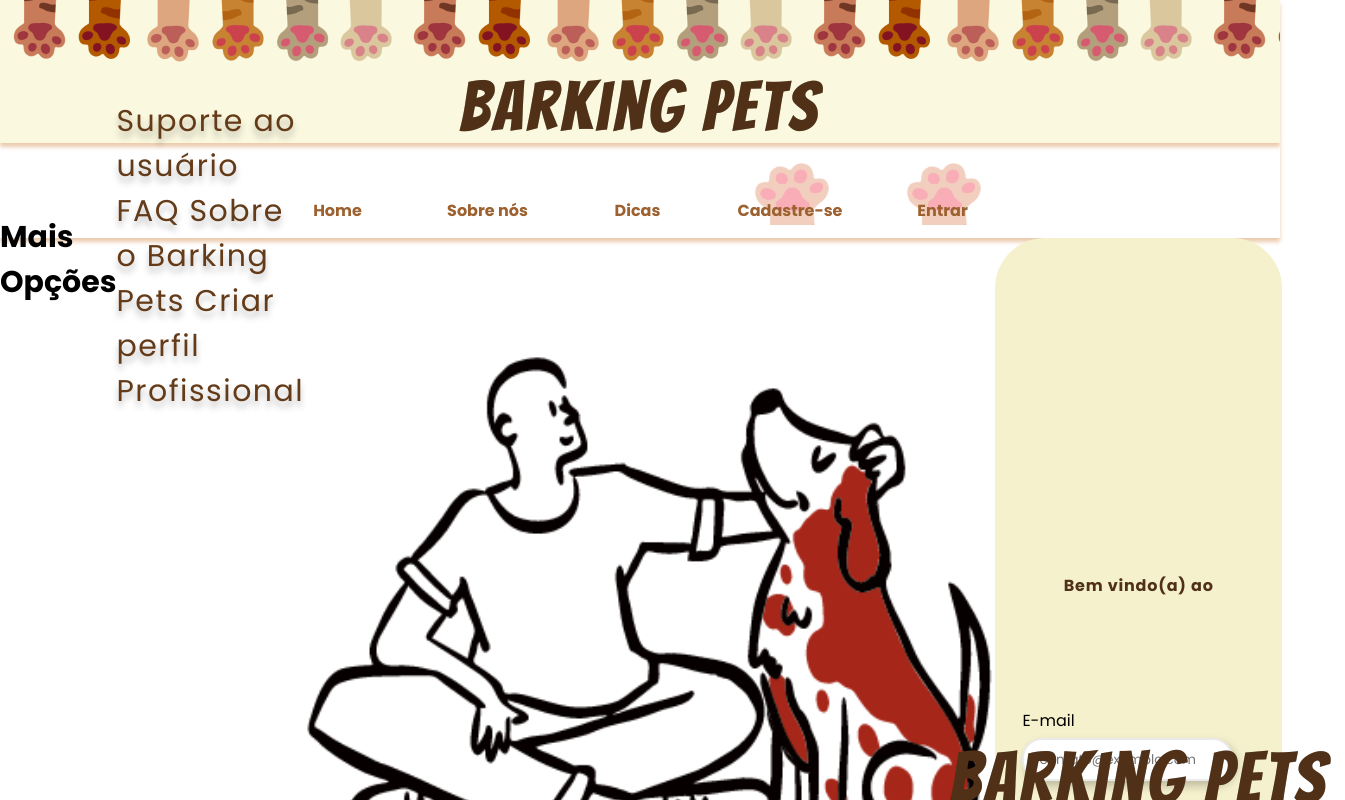
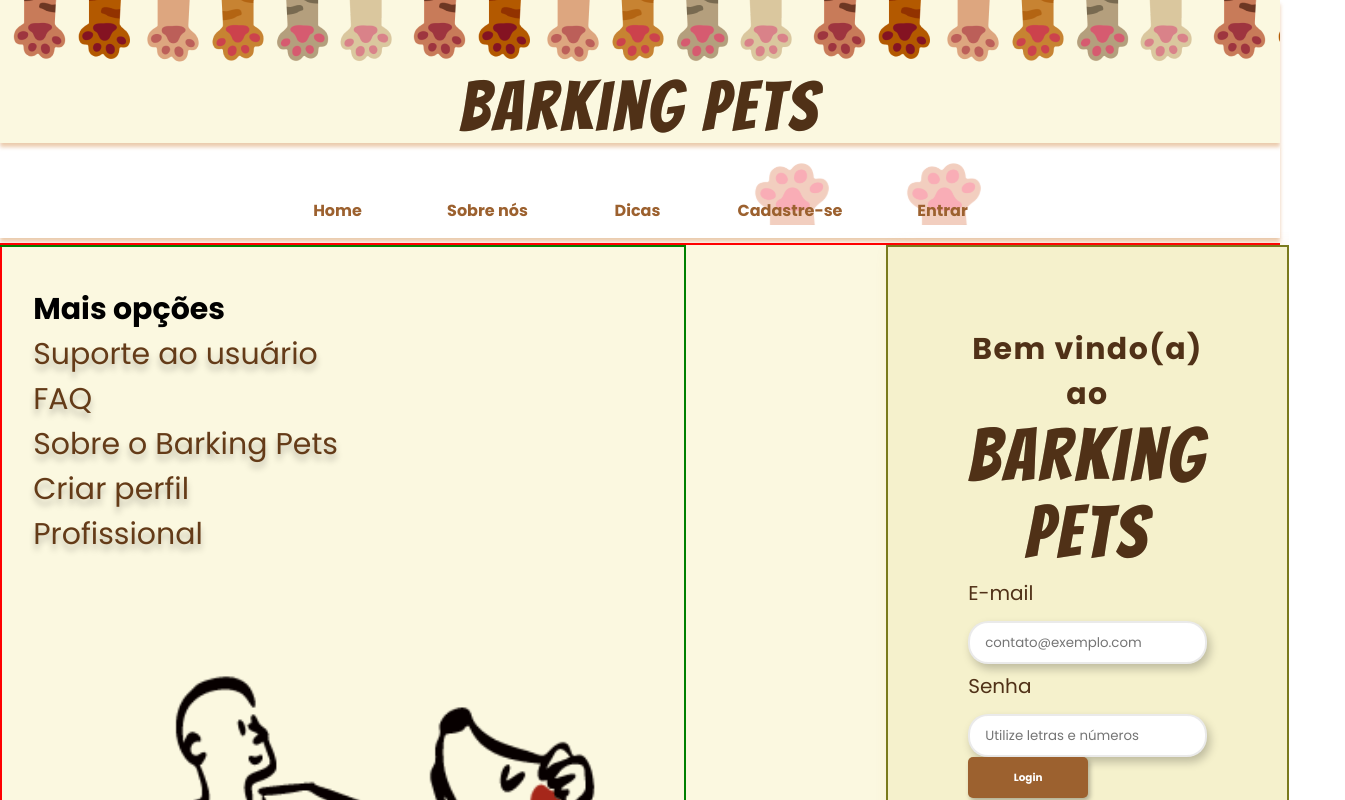
Before and after one commit to estartandodevs-course/barking-pets, a React (Create React App) app: page /entrar in a window 1280 px wide. Shown: the top 800 px of the page, 1345 px wide, since content can reach past the window. Built offline with nearby package versions, Linux system fonts and the light colour scheme.

Commit message:
finalizada a montagem da pagina versao desktop

```diff
--- a/src/pages/Login/index.js
+++ b/src/pages/Login/index.js
@@ -5,40 +5,52 @@ import { petLogin } from "../../assets/img";
 import "./styles.scss";
 
 const Login = () => {
+  const options = [
+    "Suporte ao usuário",
+    "FAQ",
+    "Sobre o Barking Pets",
+    "Criar perfil",
+    "Profissional",
+  ];
+
   return (
     <>
       <C.Header />
       <C.MenuDesktop />
 
-      <div className="login">
-        <p className="login-mais">Mais Opções</p>
-        <p className="login-text">
-          Suporte ao usuário FAQ Sobre o Barking Pets Criar perfil Profissional
-        </p>
+      <div className="login-container">
+        <div className="white-div">
+          <ul className="list-options">
+            {" "}
+            Mais opções
+            {options.map((option) => {
+              return <li>{option}</li>;
+            })}
+          </ul>
 
-        <div className="login-img">
           <img src={petLogin} alt="pet" className="img-dog" />
         </div>
-
-        <div className="login-input">
-          <p className="login-welcome">Bem vindo(a) ao</p>
-          <h1 className="login-pets">Barking Pets</h1>
+        <div className="yellow-div">
+          <p className="loginText">Bem vindo(a) ao</p>
+          <p className="productName">Barking Pets</p>
 
           <C.Input type="email" placeholder="contato@exemplo.com" name="email">
-            E-mail
+            <p className="inputText">E-mail</p>
           </C.Input>
           <C.Input
             type="password"
             placeholder="Utilize letras e números"
             name="senha"
           >
-            Senha
+            <p className="inputText">Senha</p>
           </C.Input>
-          <C.Button name="Login" />
+          <C.Button classButton="login-button">
+            <p>Login</p>
+          </C.Button>
         </div>
       </div>
 
-      <C.Footer classname="loginFooter" />
+      <C.Footer classFooter="loginFooter" />
     </>
   );
 };
--- a/src/pages/Login/styles.scss
+++ b/src/pages/Login/styles.scss
@@ -1,108 +1,74 @@
 @import "../../styles/global.scss";
 
-.login {
+.login-container {
+  border: 2px solid red;
   display: flex;
+  justify-content: center;
+  gap: 200px;
+  background-color: #fbf8e0;
+  margin-top: 5px;
+}
+
+.yellow-div {
+  border: 2px solid rgb(122, 122, 29);
+  width: 500px;
+  height: 800px;
+  background-color: #f5f1cc;
+  box-shadow: 12px 9px 20px 2px rgba(214, 149, 88, 0.23);
+  border-bottom-left-radius: 50px;
+  border-bottom-right-radius: 50px;
+  padding: 80px;
+}
+
+.loginText {
+  font-family: $font-family;
+  font-style: normal;
+  font-weight: 600;
+  font-size: 30px;
+  line-height: 45px;
+  text-align: center;
+  letter-spacing: 0.05em;
+  color: #503117;
+}
+
+.productName {
+  font-family: Bangers;
+  font-style: normal;
+  font-weight: normal;
+  font-size: 73px;
+  line-height: 77px;
+  text-align: center;
+  letter-spacing: 0.05em;
+  color: #503117;
+  text-shadow: 0px 0.241673px 0.241673px rgba(0, 0, 0, 0.25);
+}
+
+.inputText {
+  font-family: Poppins;
+  font-style: normal;
+  font-weight: 500;
+  font-size: 20px;
+  line-height: 45px;
+  color: #503117;
+}
+
+.white-div {
+  border: 2px solid green;
+}
+
+.list-options {
+  padding: 40px 0 0 40px;
+  list-style: none;
+  font-family: $font-family;
+  font-weight: bold;
+  font-size: 30px;
+  li {
+    color: #643b18;
+    font-weight: normal;
+    text-shadow: 0px 6.34921px 6.34921px rgba(0, 0, 0, 0.25);
+  }
 }
 
 .loginFooter {
-  margin-top: 100px;
+  margin: 0;
 }
-.login-input {
-  display: flex;
-  flex-direction: column;
-  flex-wrap: wrap;
-  height: 1082px;
-  width: 614px;
-
-  border-radius: 50px;
-  align-items: center;
-  justify-content: center;
-  background: rgba(245, 241, 205, 1);
-}
-.login-img {
-  height: 745px;
-  width: 691px;
-
-  border-radius: 0px;
-}
-
-.img-dog {
-}
-
-.login-text {
-  width: 423px;
-  height: 37px;
-  right: 957px;
-  top: 593px;
-
-  font-family: Poppins;
-  font-style: normal;
-  font-weight: normal;
-  font-size: 30px;
-  line-height: 45px;
-  display: flex;
-  align-items: center;
-  letter-spacing: 0.05em;
-
-  color: #643b18;
-
-  text-shadow: 0px 6.34921px 6.34921px rgba(0, 0, 0, 0.25);
-}
-.login-mais {
-  width: 270px;
-  height: 43px;
-  right: 1110px;
-  top: 361px;
-
-  font-family: Poppins;
-  font-style: normal;
-  font-weight: bold;
-  font-size: 30px;
-  line-height: 45px;
-  display: flex;
-  align-items: center;
-
-  color: #000000;
-}
-.input-component {
-  display: flex;
-
-  width: 66%;
-  height: 16%;
-  justify-content: flex-end;
-  align-content: flex-end;
-  flex-wrap: wrap;
-}
-.button-component {
-}
-.login-welcome {
-  width: 287px;
-  left: 941px;
-  top: 391px;
-
-  font-family: Poppins;
-  font-weight: 600;
-  line-height: 45px;
-  text-align: center;
-  letter-spacing: 0.05em;
-
-  color: #503117;
-}
-.login-pets {
-  position: absolute;
-  width: 412.54px;
-  height: 77.15px;
-
-  font-family: Bangers;
-  font-style: normal;
-  font-weight: normal;
-  font-size: 72.502px;
-  line-height: 77px;
-
-  text-align: center;
-  letter-spacing: 0.05em;
-
-  color: #503117;
-
-  text-shadow: 0px 0.241673px 0.241673px rgba(0, 0, 0, 0.25);
-}
```
